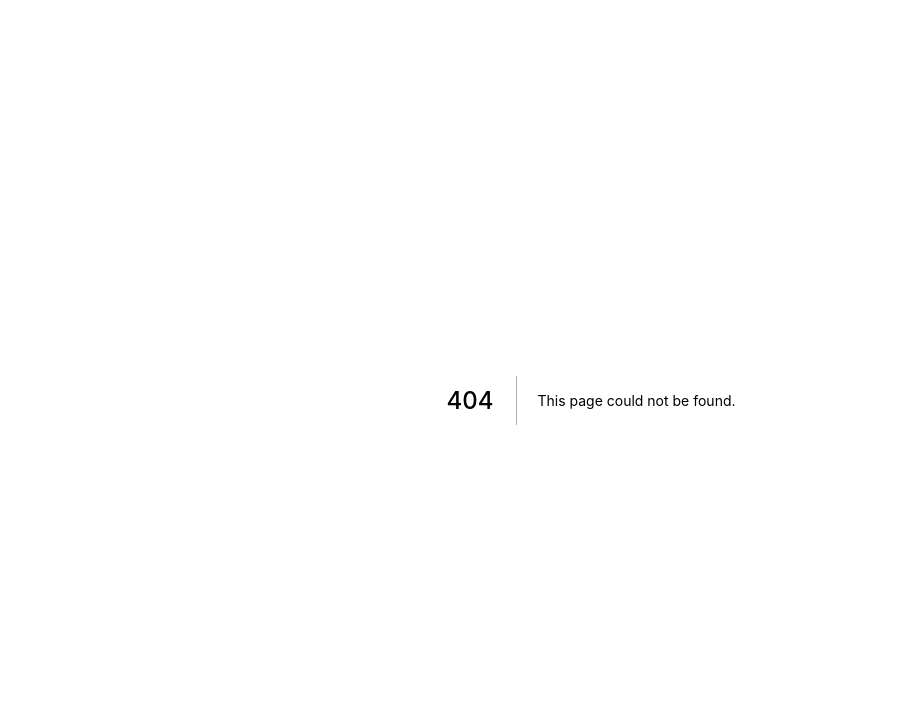
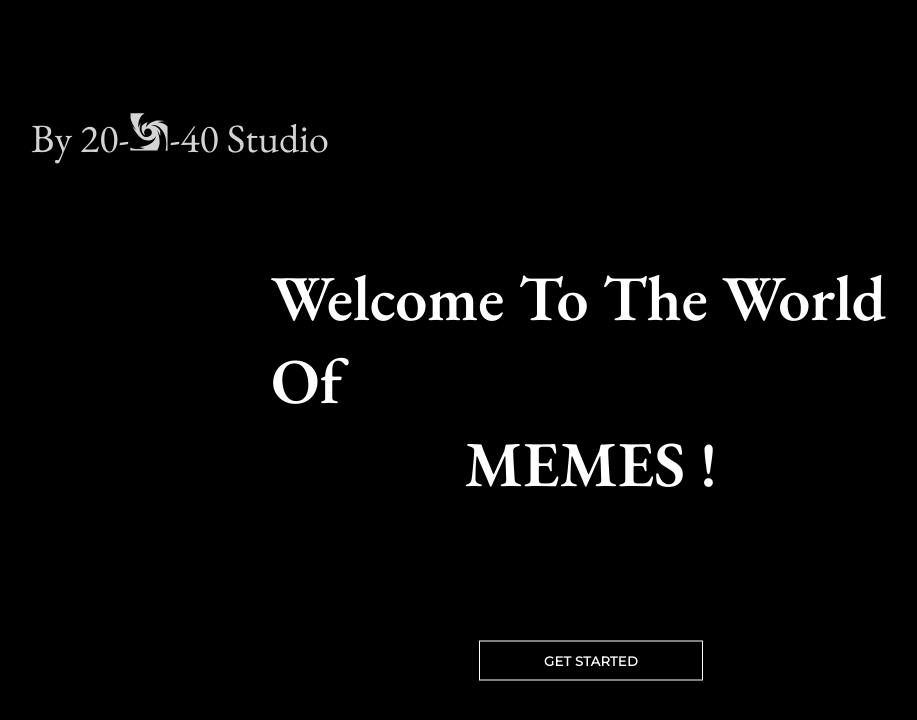
Before and after one commit to joycedaiyt/Me-In-Loo, a Next.js app in the folder front_end/: page /welcome in a window 1280 px wide. Before the commit this address had no page. Shown: the top 720 px of the page, without its empty margins (49-966 px from the left). Built offline with nearby package versions, Linux system fonts and the light colour scheme.

Commit message:
doing login next

```diff
--- /dev/null
+++ b/front_end/pages/welcome/index.tsx
@@ -0,0 +1,59 @@
+import { Grid, Button, Typography } from "@mui/material";
+import { createTheme } from "@mui/material";
+import router from "next/router";
+require("typeface-eb-garamond");
+import "@fontsource/montserrat";
+import { GiWindHole } from "react-icons/gi";
+import { useState, useEffect } from "react";
+
+export default function WelcomePage() {
+  const [windowWidth, setWindowWidth] = useState(1440);
+  useEffect(() => {
+    function updateSize() {
+      setWindowWidth(window.innerWidth);
+    }
+    window.addEventListener("resize", updateSize);
+    updateSize();
+    return () => window.removeEventListener("resize", updateSize);
+  }, []);
+  const handleEnterMainPage = () => {
+    router.push("/main?page=login");
+  };
+  return (
+    <div
+      style={{
+        height: "100vh",
+        backgroundColor: "black",
+        zIndex: 20,
+        width: windowWidth,
+      }}
+    >
+      <div className="waterPrint">
+        <span>By 20-</span>
+        <GiWindHole />
+        <span>-40 Studio</span>
+      </div>
+      <div className="heading">
+        <div className="headingFont">Welcome To The World Of</div>
+        <div className="headingFont"> MEMES !</div>
+        <Button
+          variant="outlined"
+          style={{
+            color: "white",
+            borderColor: "white",
+            borderRadius: 0,
+            width: "35%",
+            fontFamily: "Montserrat",
+            fontSize: "13px",
+            fontWeight: 600,
+            height: "40px",
+            top: "17vh",
+          }}
+          onClick={handleEnterMainPage}
+        >
+          Get Started
+        </Button>
+      </div>
+    </div>
+  );
+}
--- a/front_end/styles/globals.css
+++ b/front_end/styles/globals.css
@@ -1,9 +1,16 @@
-html,
+html {
+  width: fit-content;
+}
 body {
   padding: 0;
   margin: 0;
   font-family: -apple-system, BlinkMacSystemFont, Segoe UI, Roboto, Oxygen,
     Ubuntu, Cantarell, Fira Sans, Droid Sans, Helvetica Neue, sans-serif;
+}
+@keyframes waterPrintAnimination {
+  0% {color: black;}
+  50% {color: white;}
+  100% {color: black;}
 }
 
 a {
@@ -15,12 +22,47 @@ a {
   box-sizing: border-box;
 }
 
-@media (prefers-color-scheme: dark) {
-  html {
-    color-scheme: dark;
-  }
-  body {
-    color: white;
-    background: black;
-  }
+.waterPrint {
+  font-size: 40px;
+  position: absolute;
+  top: 14vh;
+  left: 10vh;
+  font-family: "EB Garamond";
+  animation-name: waterPrintAnimination;
+  animation-duration: 15s;
+  animation-delay: 1.5s;
 }
+
+.heading {
+  margin: 0;
+  position: absolute;
+  top: 50%;
+  left: 50%;
+  -ms-transform: translate(-50%, -50%);
+  transform: translate(-50%, -50%);
+  display: flex;
+  justify-content: center;
+  flex-direction: column;
+  align-items: center;
+}
+
+.headingFont {
+  font-family: "EB Garamond";
+  font-style: normal;
+  font-weight: 600;
+  font-size: 4rem;
+  /* white-space: nowrap; */
+  color: white
+}
+
+.ButtonStyle {
+  color: "white";
+  border-color: "white";
+  border-radius: 0;
+  width: 35%;
+  font-family: "Montserrat";
+  font-size: 13px;
+  font-weight: 600;
+  height: 40px;
+  top: 17vh;
+}
```
Also changed, not shown: front_end/package.json (+7 -1 lines), 1 other file (tests, documents, lock files or other folders).
